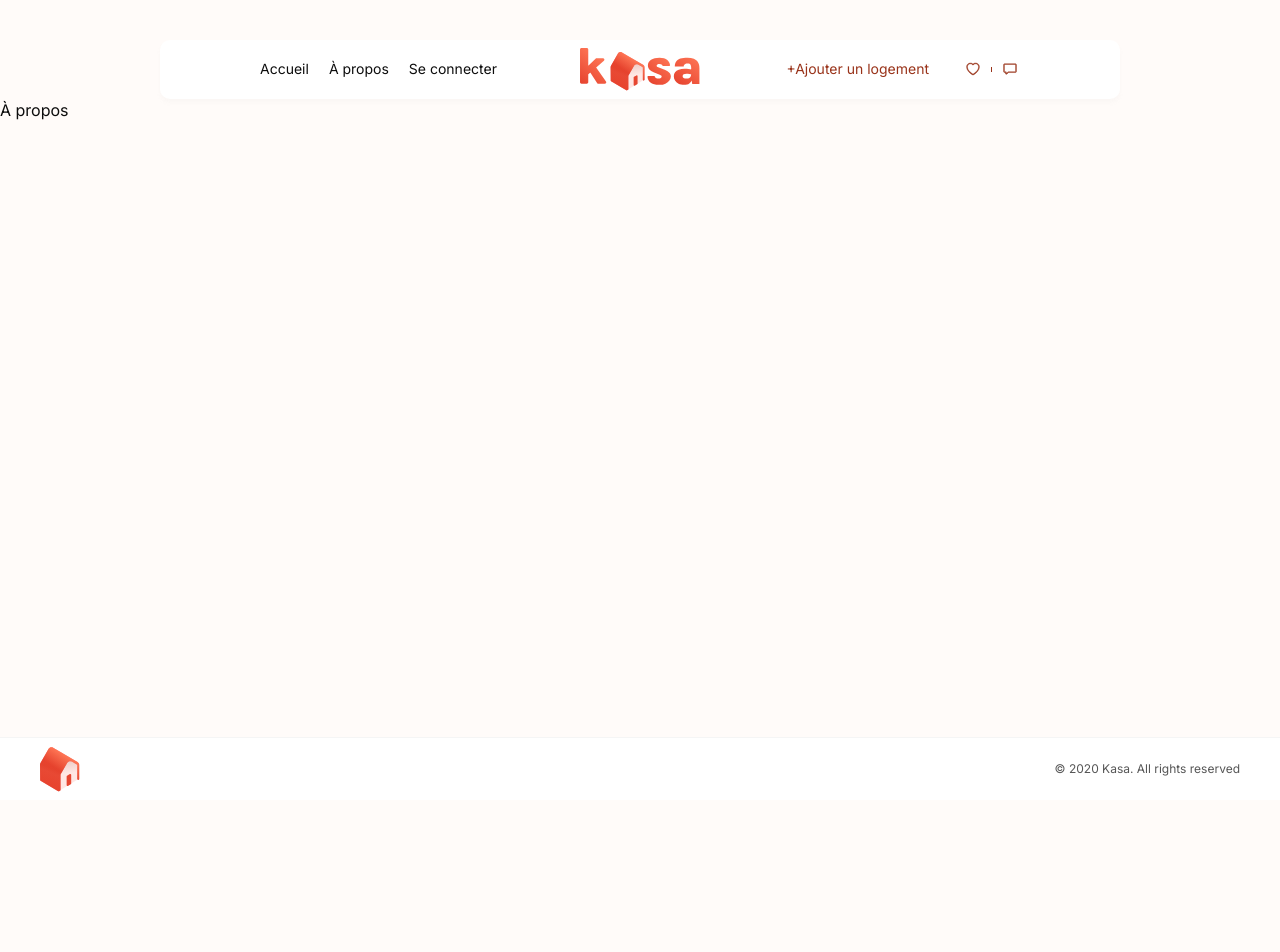
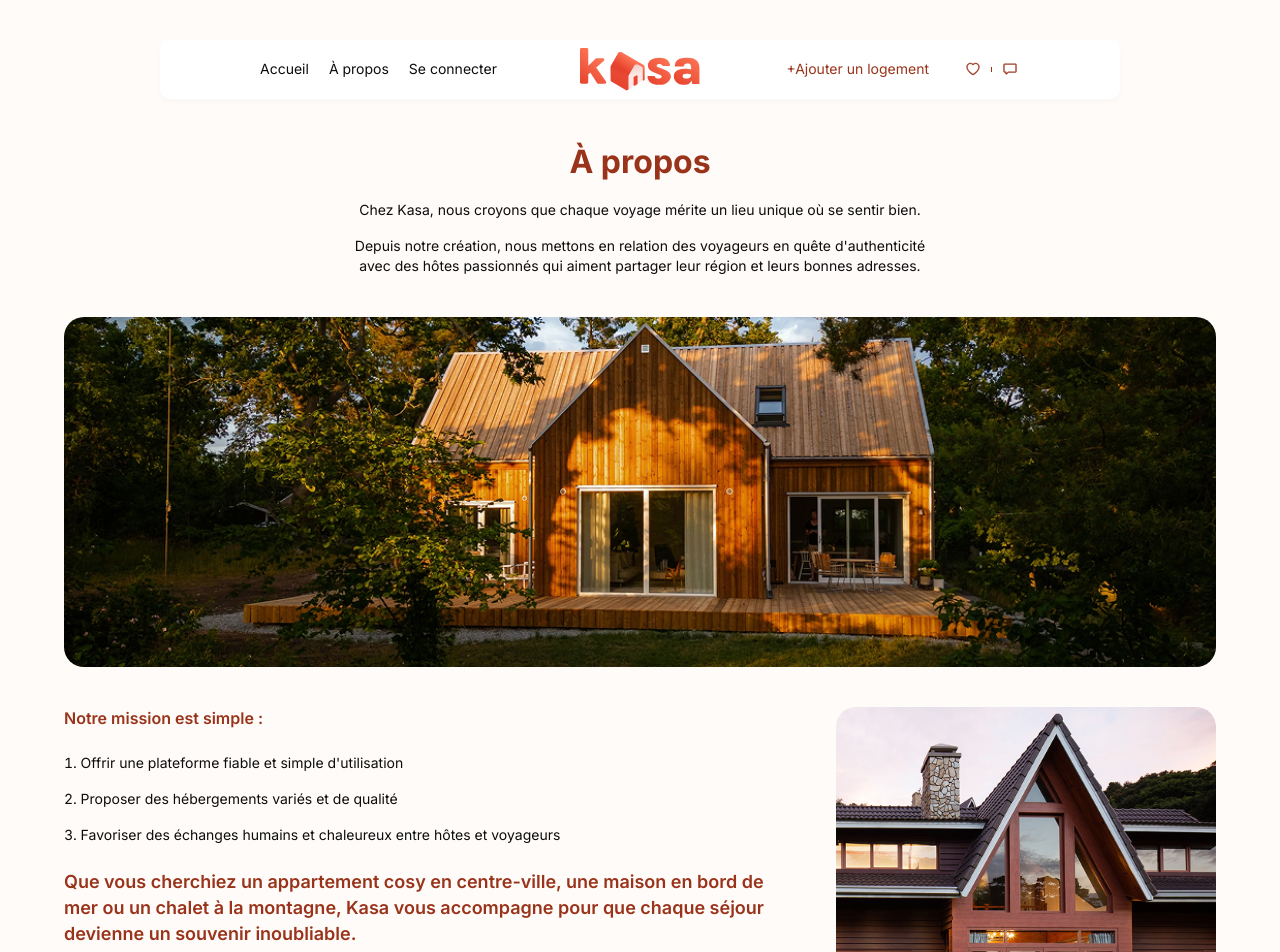
Before and after one commit to JuS1302/kaza-frontend, a Next.js app: page /about in a window 1280 px wide. Shown: the top 952 px of the page. Before the commit the page ends 800 px from the top, so only its background shows below. Built offline with nearby package versions, Linux system fonts and the light colour scheme.

Commit message:
add about page

```diff
--- a/src/app/about/page.tsx
+++ b/src/app/about/page.tsx
@@ -1,3 +1,76 @@
+import type { Metadata } from 'next'
+import Image from 'next/image'
+
+export const metadata: Metadata = {
+  title: 'À propos',
+  description: 'Découvrez la mission de Kasa, plateforme de location entre particuliers en France.',
+}
+
 export default function AboutPage() {
-  return <h1>À propos</h1>
+  return (
+    <div className="flex flex-col gap-8 md:gap-10 px-4 md:px-8 lg:px-0 pb-10 max-w-6xl mx-auto">
+
+      {/* Titre + intro */}
+      <section className="flex flex-col gap-4 text-center pt-10">
+        <h1 className="text-title text-red-main">À propos</h1>
+        <div className="flex flex-col gap-4 max-w-xl mx-auto">
+          <p className="text-body-sm text-black">
+            Chez Kasa, nous croyons que chaque voyage mérite un lieu unique où se sentir bien.
+          </p>
+          <p className="text-body-sm text-black">
+            Depuis notre création, nous mettons en relation des voyageurs en quête d&apos;authenticité avec des hôtes passionnés qui aiment partager leur région et leurs bonnes adresses.
+          </p>
+        </div>
+      </section>
+
+      {/* Image 1 */}
+      <div className="relative w-full h-[250px] md:h-[350px] rounded-[20px] overflow-hidden">
+        <Image
+          src="/images/apropos1.jpg"
+          alt="Maison en bois avec terrasse entourée de verdure"
+          fill
+          className="object-cover"
+        />
+      </div>
+
+      {/* Section mission */}
+      <section className="flex flex-col lg:flex-row gap-8 lg:gap-10">
+
+        {/* Colonne texte */}
+        <div className="flex-1 flex flex-col gap-6">
+          <h2 className="text-body-md font-semibold text-red-main">Notre mission est simple :</h2>
+          <ol className="flex flex-col gap-4 list-decimal list-inside text-body-sm text-black">
+            <li>Offrir une plateforme fiable et simple d&apos;utilisation</li>
+            <li>Proposer des hébergements variés et de qualité</li>
+            <li>Favoriser des échanges humains et chaleureux entre hôtes et voyageurs</li>
+          </ol>
+
+          {/* Image 2 — mobile et tablette uniquement */}
+          <div className="lg:hidden relative h-[280px] rounded-[20px] overflow-hidden">
+            <Image
+              src="/images/apropos2.jpg"
+              alt="Chalet avec toit triangulaire illuminé au crépuscule"
+              fill
+              className="object-cover"
+            />
+          </div>
+
+          <p className="text-body-lg font-semibold text-red-main">
+            Que vous cherchiez un appartement cosy en centre-ville, une maison en bord de mer ou un chalet à la montagne, Kasa vous accompagne pour que chaque séjour devienne un souvenir inoubliable.
+          </p>
+        </div>
+
+        {/* Image 2 — desktop uniquement */}
+        <div className="hidden lg:block lg:w-[380px] shrink-0 relative h-[350px] rounded-[20px] overflow-hidden">
+          <Image
+            src="/images/apropos2.jpg"
+            alt="Chalet avec toit triangulaire illuminé au crépuscule"
+            fill
+            className="object-cover"
+          />
+        </div>
+
+      </section>
+    </div>
+  )
 }
```
Also changed, not shown: public/images/apropos1.jpg (added), public/images/apropos2.jpg (added).
